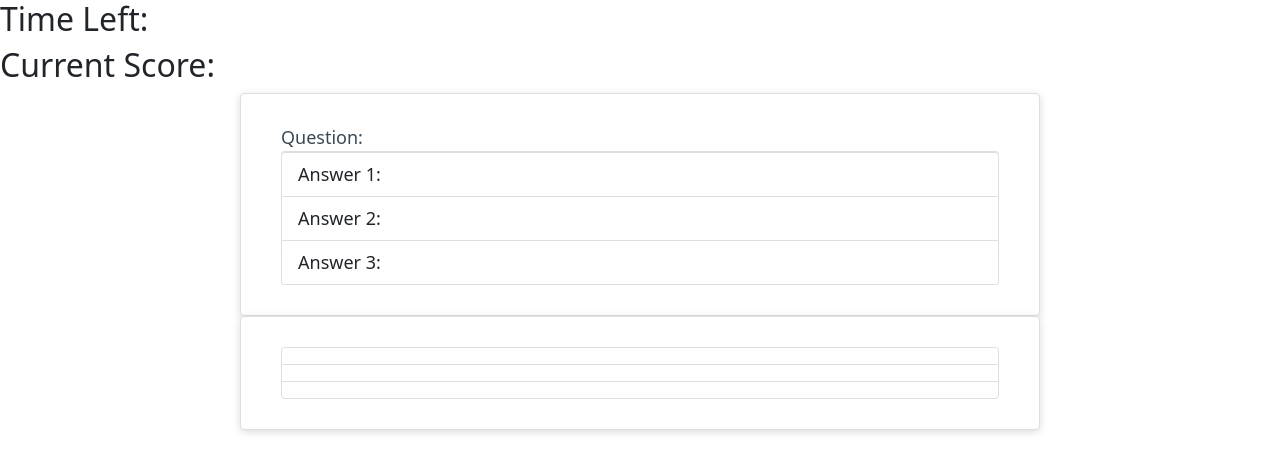
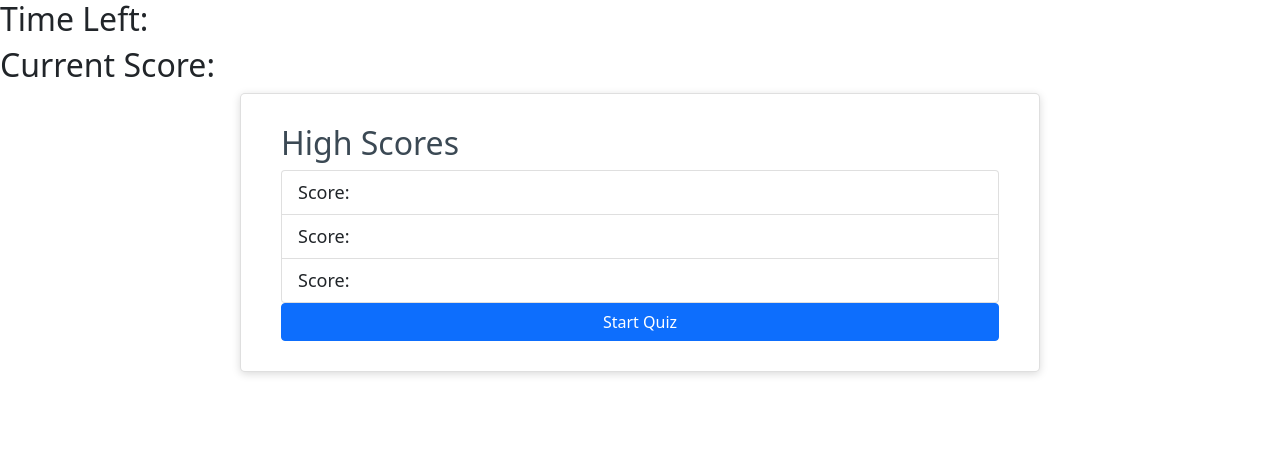
Before and after one commit to ACDecastro/Code-Quiz, a plain HTML site: page index.html in a window 1280 px wide. Drawn offline with nearby package versions, Linux system fonts and the light colour scheme.

Commit message:
added start button. Made the question card hidden by default.

```diff
--- a/index.html
+++ b/index.html
@@ -18,9 +18,9 @@
     <div class="card" id="questionContainer">
         <div id="question"> Question:  </div>
         <ul class="list-group">
-            <li class="list-group-item" id="answer1">Answer 1: </li>
-            <li class="list-group-item" id="answer2">Answer 2: </li>
-            <li class="list-group-item" id="answer3">Answer 3: </li>
+            <li class="list-group-item list-group-item-action" id="answer1">Answer 1: </li>
+            <li class="list-group-item list-group-item-action" id="answer2">Answer 2: </li>
+            <li class="list-group-item list-group-item-action" id="answer3">Answer 3: </li>
         </ul>
     </div>
 
@@ -29,13 +29,16 @@
 
         </div>
         <div id="scoreCard">
-            <ul class="list-group" id="scores">
-                <li class="list-group-item" id="score1"></li>
-                <li class="list-group-item" id="score2"></li>
-                <li class="list-group-item" id="score3"></li>
-            </ul>
+            <h2>High Scores</h2>
+            <ol class="list-group" id="scores">
+                <li class="list-group-item" id="score1">Score: </li>
+                <li class="list-group-item" id="score2">Score: </li>
+                <li class="list-group-item" id="score3">Score: </li>
+            </ol>
         </div>
+        <button type="button" id="startButton" class="btn btn-primary">Start Quiz</button>
     </div>
+    <script src="script.js"></script>
 
 </body>
 </html>
--- a/script.js
+++ b/script.js
@@ -1,5 +1,6 @@
-let timer = 60;
+let timeLeft = 60;
 let questionNumber = 0;
+let score = 0;
 
 const homeCard = document.getElementById("homeCard");
 const score1 = document.getElementById("score1");
@@ -12,6 +13,7 @@ const answer1 = document.getElementById("answer1");
 const answer2 = document.getElementById("answer2");
 const answer3 = document.getElementById("answer3");
 
+const startButton = document.getElementById("startButton");
 
 //Array of question objects
 const questions = [
@@ -74,6 +76,12 @@ function punish(){
 }
 
 function fetchScores(){
-    //get the scores from local storage and display them in a modal
+    //get the scores from local storage and write them to the scoreboard
 
 }
+function buttonClick(){
+    console.log("starting quiz...");
+
+}
+
+startButton.addEventListener("click", buttonClick);
--- a/style.css
+++ b/style.css
@@ -9,3 +9,7 @@
     max-width: 800px;
     padding: 30px 40px;
   }
+
+  #questionContainer{
+    display: none
+  }
```
